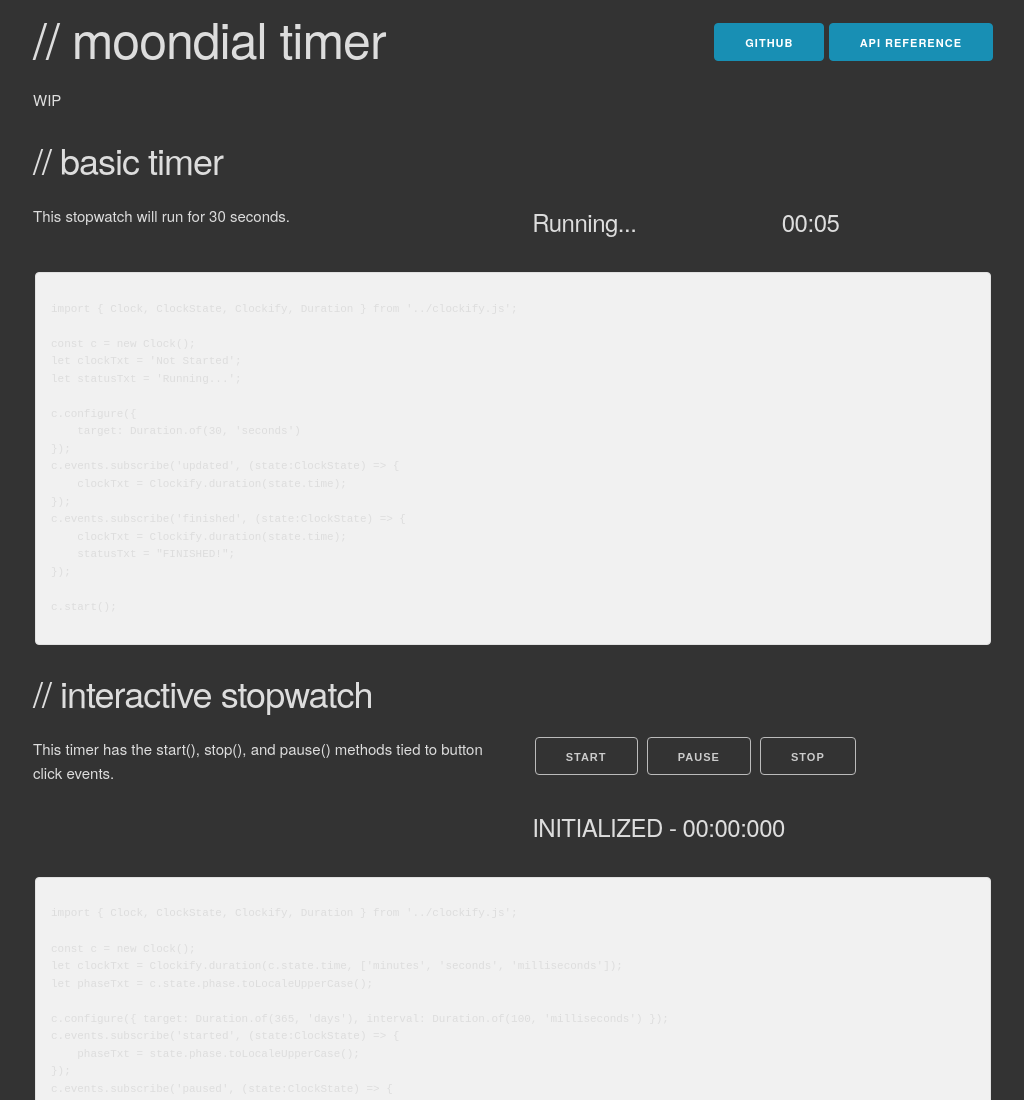
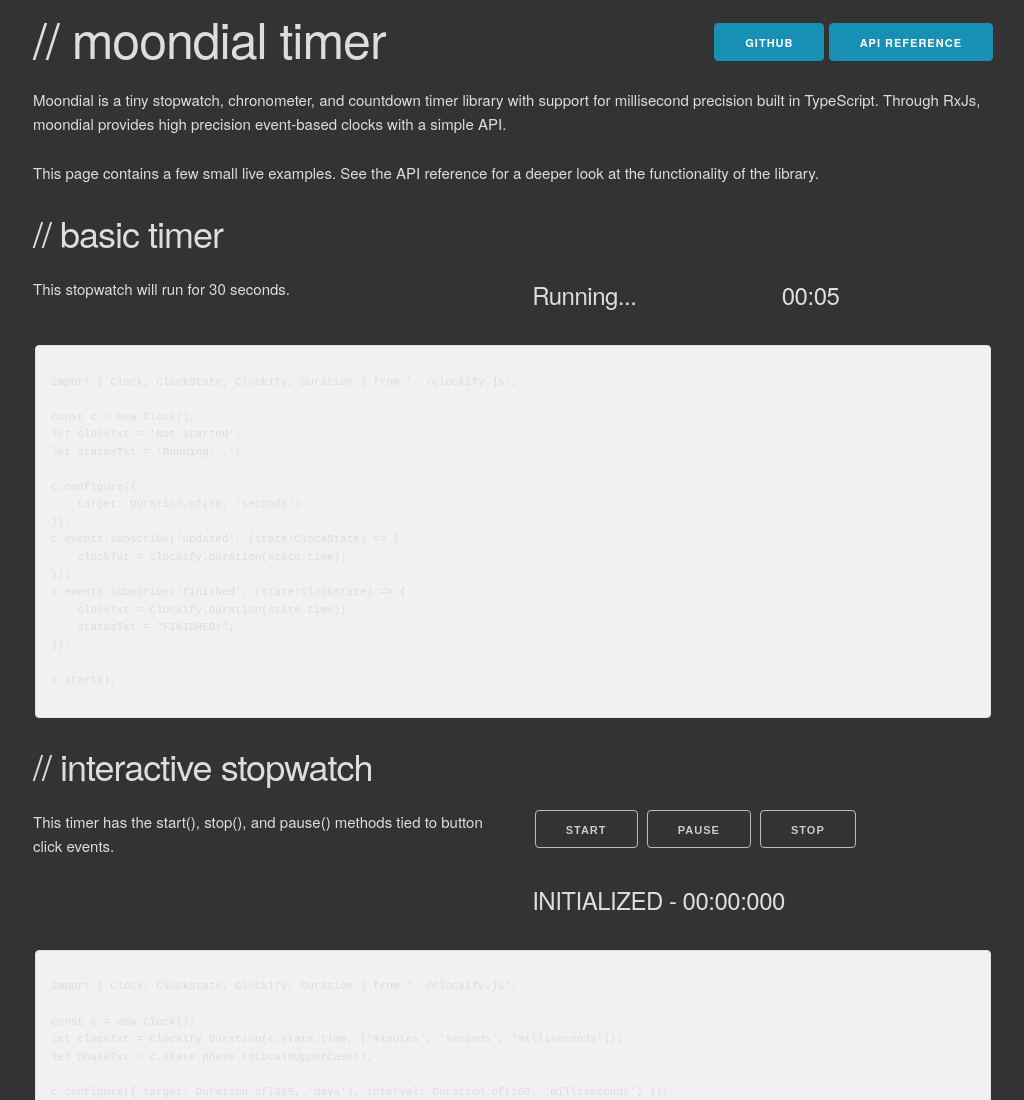
Before and after one commit to siliconcosmos/clockify, a website built with Parcel: page index.html in a window 1280 px wide. Shown: the top 1100 px of the page, without its empty margins (127-1151 px from the left). Built offline with nearby package versions, Linux system fonts and the light colour scheme.

Commit message:
update readme and docs index

```diff
--- a/index.html
+++ b/index.html
@@ -36,7 +36,11 @@
         </div>
 
         <p>
-            WIP
+            Moondial is a tiny stopwatch, chronometer, and countdown timer library with support for millisecond precision built in TypeScript.
+            Through RxJs, moondial provides high precision event-based clocks with a simple API.
+        </p>
+        <p>
+            This page contains a few small live examples. See the API reference for a deeper look at the functionality of the library.
         </p>
 
         <div id="ex1">
```
Also changed, not shown: README.md.
